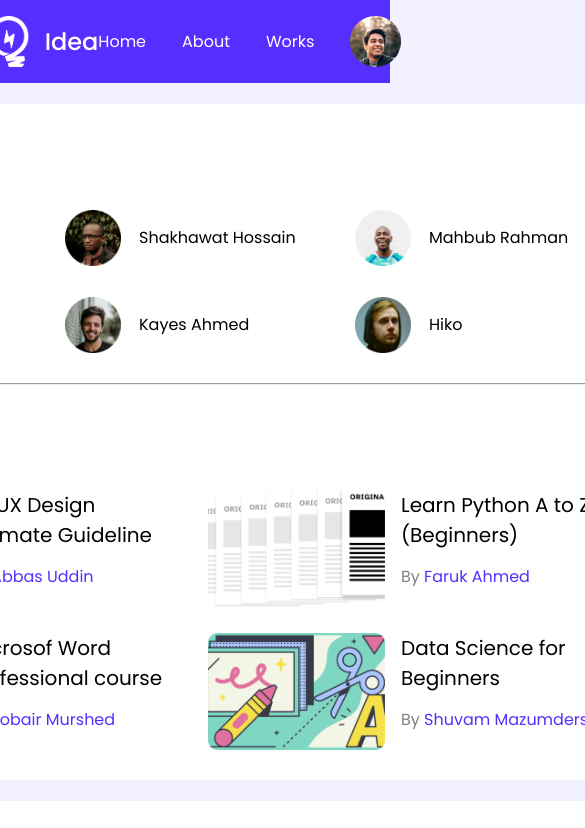
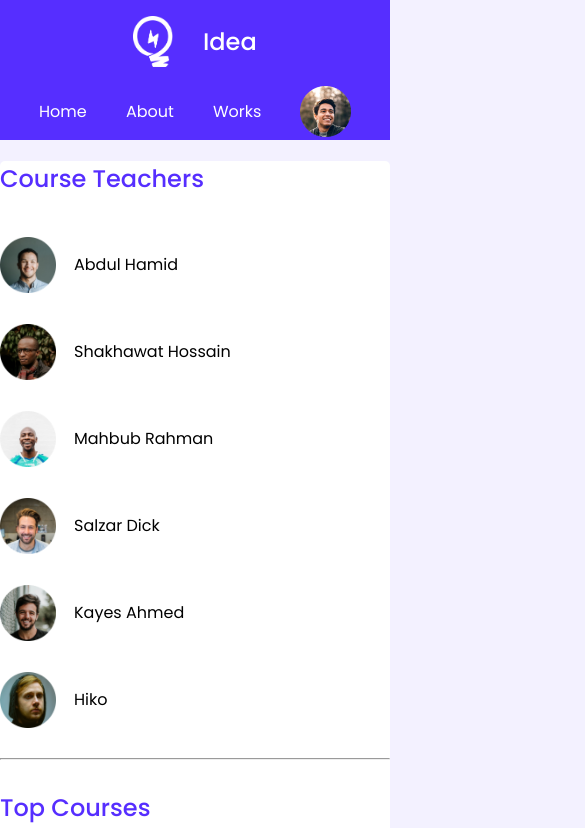
Before and after one commit to ShafinMK/last-hour-study, a plain HTML site: page index.html in a window 390 px wide. Shown: the top 828 px of the page, 585 px wide, since content can reach past the window. Drawn offline with Linux system fonts and the light colour scheme.

Commit message:
responsive for mobile

```diff
--- a/styles/styles.css
+++ b/styles/styles.css
@@ -192,3 +192,22 @@ hr{
 }
 
 /* media query for responsiveness */
+
+@media only screen and (max-width: 688px){
+  header{
+      width: 100%;
+  }
+  .navbar{
+      flex-direction: column;
+      align-items: center;
+  }
+
+  .container{
+      width: 100%;
+      padding: 0;
+  }
+  .teachers, .top-Courses, .upcomming-Courses{
+      grid-template-columns: repeat(1, 1fr);
+      /* background-color: red; */
+  }
+}
```
